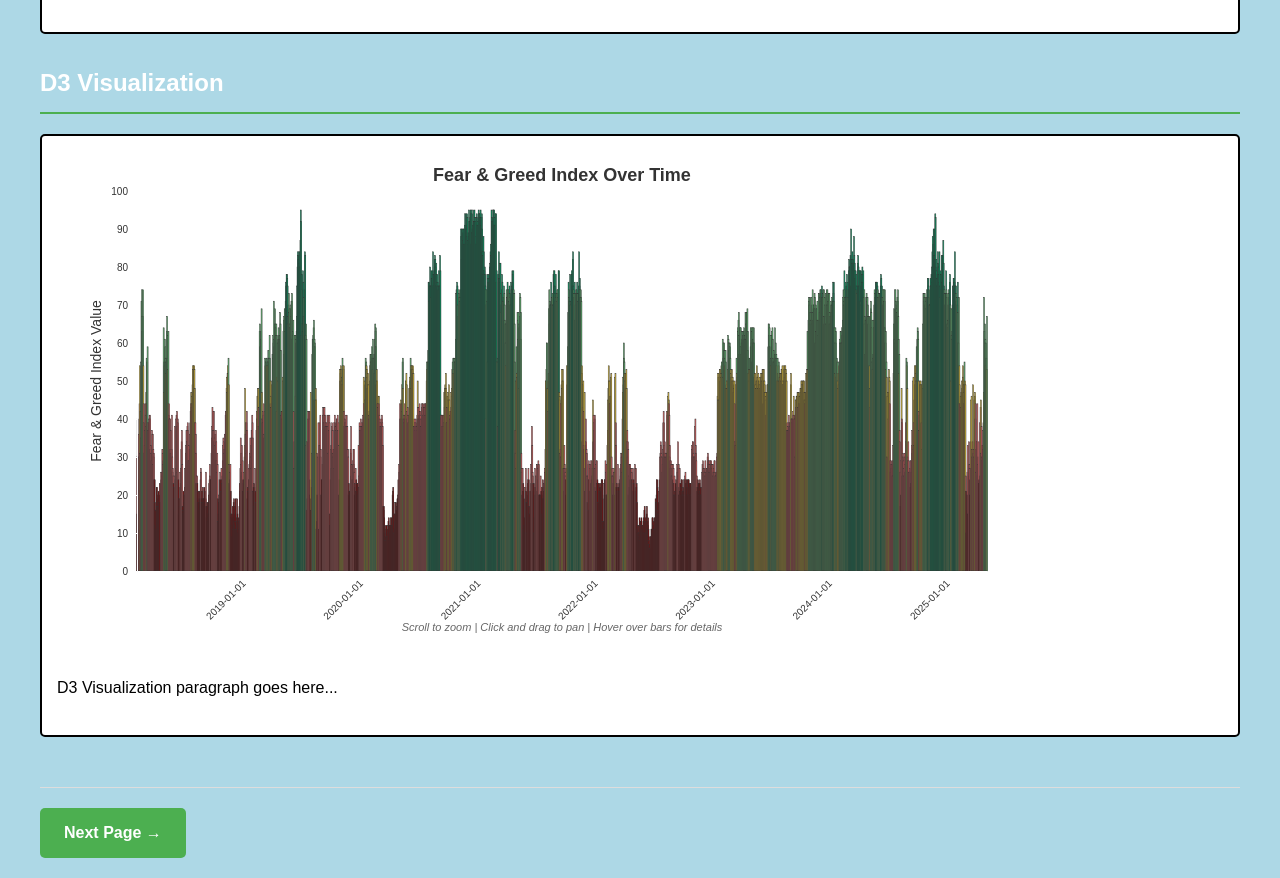
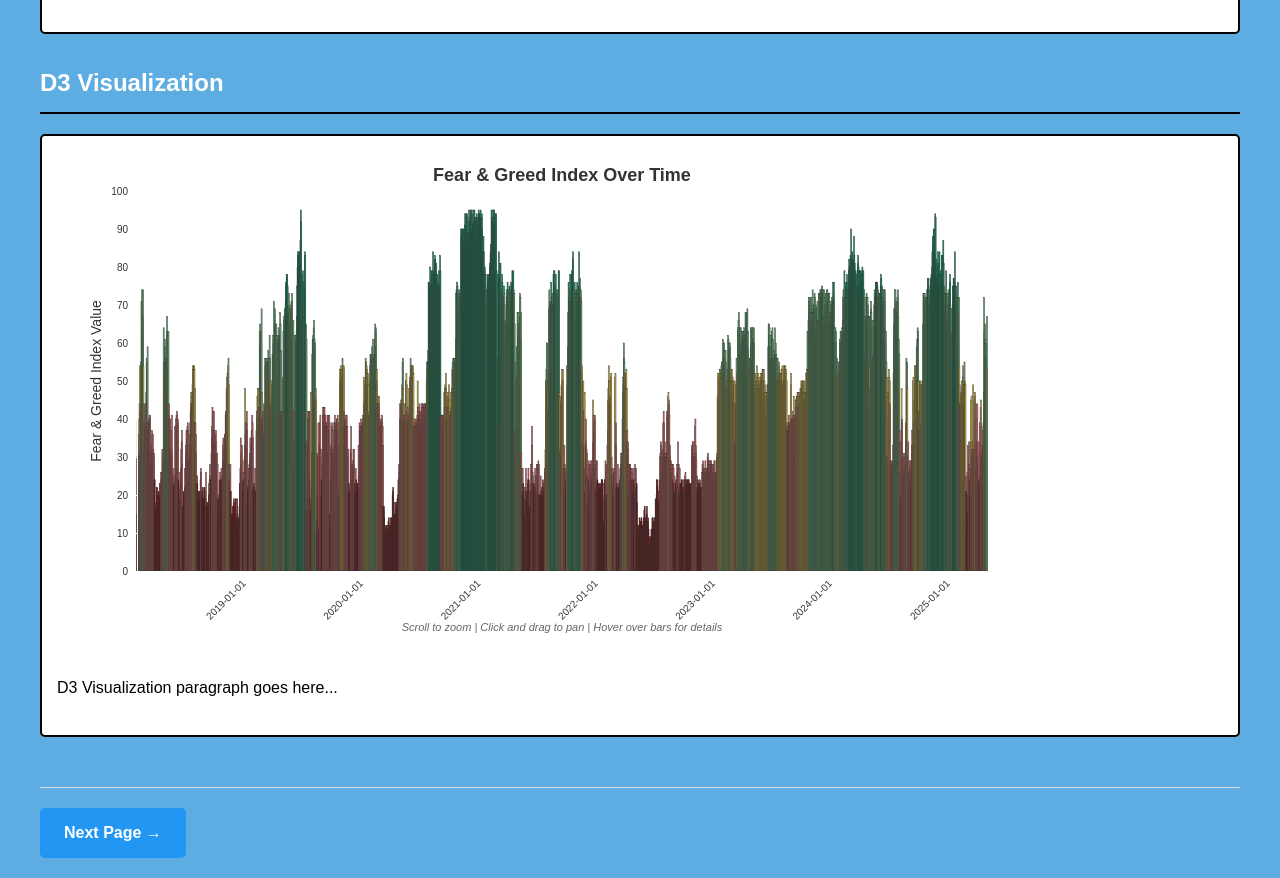
Before and after one commit to alexanderkhinno/DS4200_web.github.io, a plain HTML site: page index.html in a window 1280 px wide. Shown: the part 3975-4853 px from the top of the page. Drawn offline with nearby package versions, Linux system fonts and the light colour scheme; a script that the page names is missing.

Commit message:
Style update

```diff
--- a/style.css
+++ b/style.css
@@ -4,13 +4,13 @@ body {
     margin: 0 auto;
     padding: 20px;
     line-height: 1.6;
-    background-color: lightblue;
+    background-color: #5dade2;
     color: white;
 }
 
 h2 {
     color: white;
-    border-bottom: 2px solid #4CAF50;
+    border-bottom: 2px solid black;
     padding-bottom: 10px;
     margin-top: 30px;
 }
@@ -37,7 +37,7 @@ p {
 .nav-button {
     display: inline-block;
     padding: 12px 24px;
-    background-color: #4CAF50;
+    background-color: #2196F3;
     color: white;
     text-decoration: none;
     border-radius: 5px;
@@ -46,7 +46,7 @@ p {
 }
 
 .nav-button:hover {
-    background-color: #45a049;
+    background-color: #0b7dda;
 }
 
 .nav-button.previous {
```
Also changed, not shown: page2.html (+1 -1 lines).
